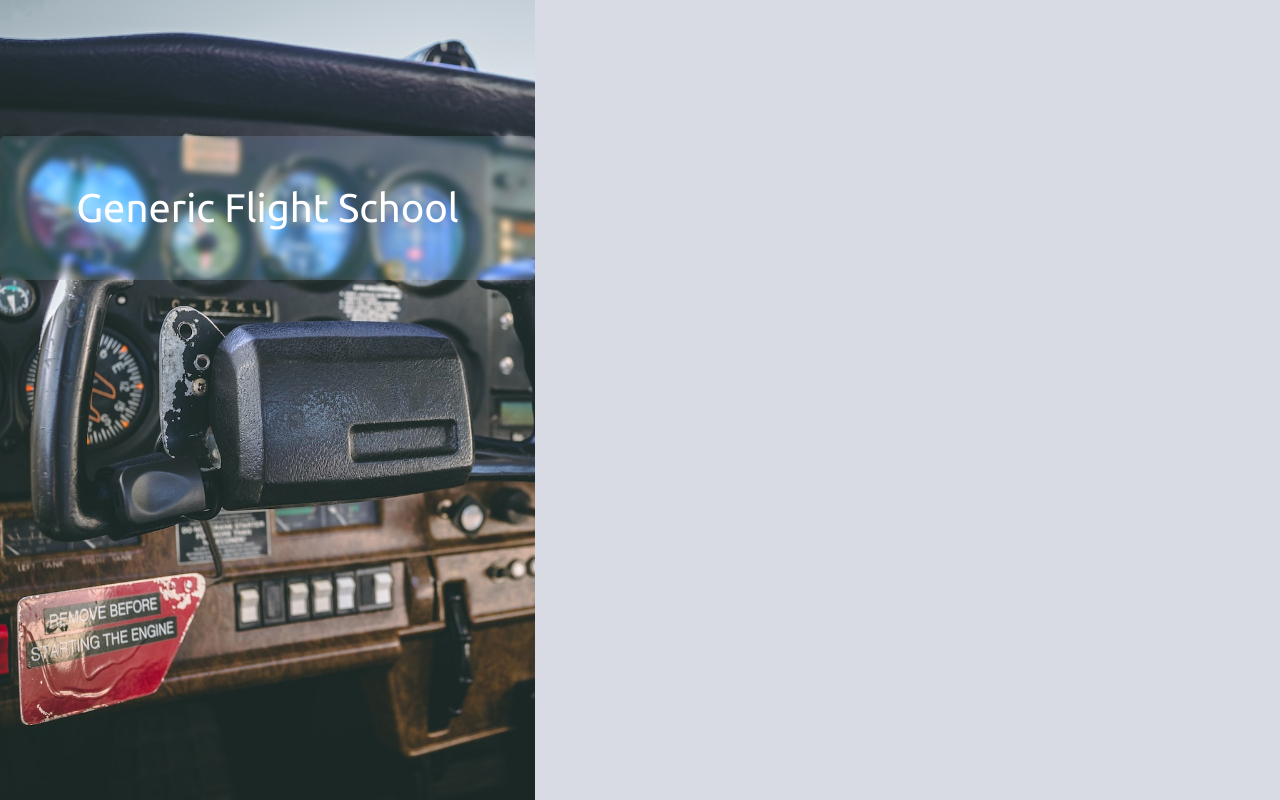
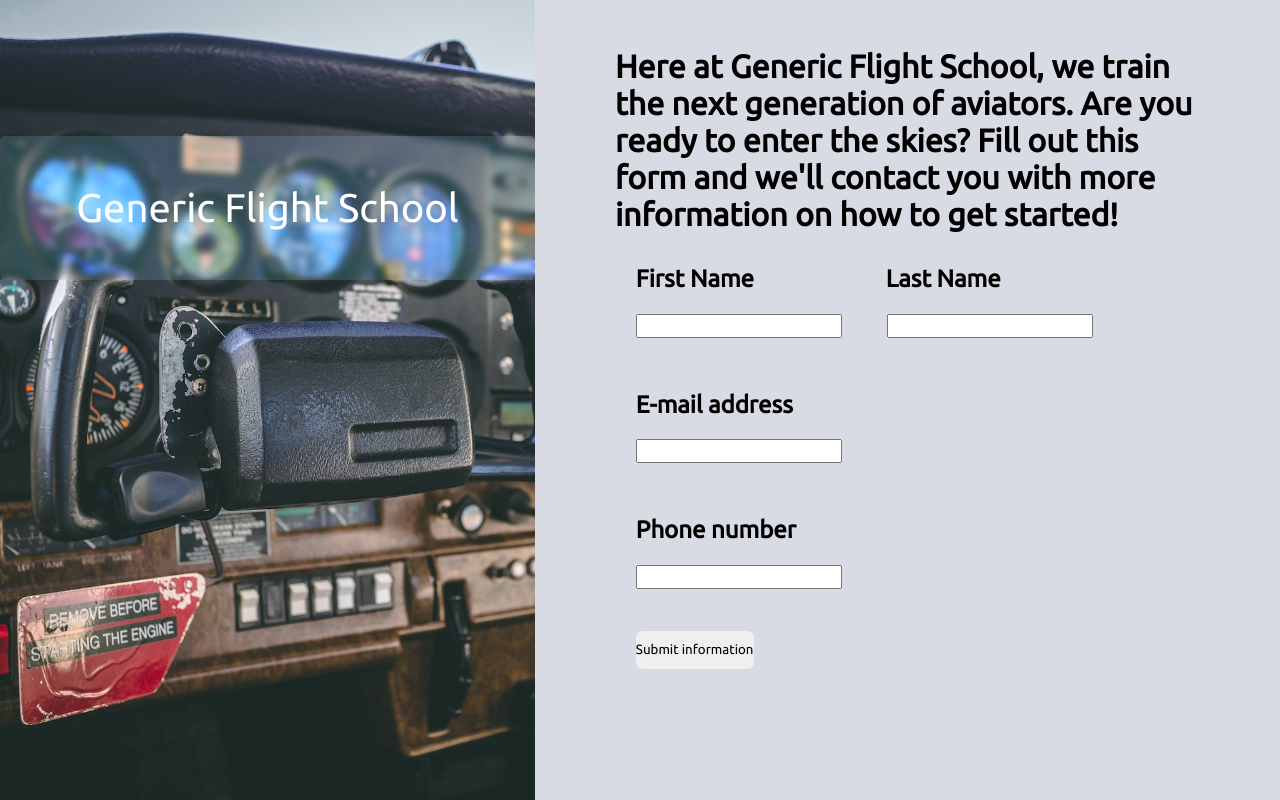
Before and after one commit to retop56/odin_sign_up_form, a plain HTML site: page index.html in a window 1280 px wide. Drawn offline with Linux system fonts and the light colour scheme.

Commit message:
Added info inputs and submit button

```diff
--- a/css/styles.css
+++ b/css/styles.css
@@ -11,12 +11,13 @@
 }
 
 body {
+  display: flex;
   height: 100vh;
   background-color: var(--main-bg-color);
 }
 
 .logo-sidebar {
-  width: 33.4375rem;
+  min-width: 33.4375rem;
   height: 100%;
   background-image: url(../jp-valery-xvZmhl-XV8c-unsplash.jpg);
   background-size: cover;
@@ -37,3 +38,33 @@ body {
   align-items: center;
   justify-content: center;
 }
+
+main {
+  margin: 3rem 5rem auto;
+}
+
+/* .input-box { */
+/* display: flex; */
+/* height: 10rem; */
+/* } */
+
+.text-labels {
+  margin-top: 2rem;
+  margin-left: 1.3rem;
+  display: inline-block;
+}
+
+.lname {
+  margin-left: 8rem;
+}
+
+input {
+  margin: 1.3rem;
+  height: 1.5rem;
+}
+
+input[type="submit"] {
+  height: 2.4rem;
+  border-radius: 0.4rem;
+  border: none;
+}
--- a/index.html
+++ b/index.html
@@ -1,39 +1,48 @@
 <!DOCTYPE html>
 <html lang="en">
+
 <head>
   <meta charset="UTF-8" />
-    <meta
-      http-equiv="X-UA-Compatible"
-      content="IE=edge"
-    />
-    <meta
-      name="viewport"
-      content="width=device-width, initial-scale=1.0"
-    />
-    <link
-      rel="preconnect"
-      href="https://fonts.googleapis.com"
-    />
-    <link
-      rel="preconnect"
-      href="https://fonts.gstatic.com"
-      crossorigin
-    />
-    <link
-      href="https://fonts.googleapis.com/css2?family=Ubuntu&display=swap"
-      rel="stylesheet"
-    />
-    <link
-      rel="stylesheet"
-      href="./css/styles.css"
-    />
+  <meta http-equiv="X-UA-Compatible" content="IE=edge" />
+  <meta name="viewport" content="width=device-width, initial-scale=1.0" />
+  <link rel="preconnect" href="https://fonts.googleapis.com" />
+  <link rel="preconnect" href="https://fonts.gstatic.com" crossorigin />
+  <link href="https://fonts.googleapis.com/css2?family=Ubuntu&display=swap" rel="stylesheet" />
+  <link rel="stylesheet" href="./css/styles.css" />
   <title>Sign-Up Form</title>
 </head>
+
 <body>
-    <div class="logo-sidebar">
+  <aside class="logo-sidebar">
     <div class="logo-box">
       <p class="logo-text">Generic Flight School</p>
     </div>
-    </div>
+  </aside>
+  <main>
+    <h1 class="heading-text">
+      Here at Generic Flight School, we train the next generation of aviators.
+      Are you ready to enter the skies? Fill out this form and we'll contact
+      you with more information on how to get started!
+    </h1>
+
+    <form>
+      <div class="input-box">
+
+        <h2 class="text-labels">First Name</h2>
+        <h2 class="text-labels lname">Last Name</h2>
+        <br />
+        <input type="text" id="fname" name="fname" />
+        <input type="text" id="lname" name="lname" /><br />
+        <h2 class="text-labels email">E-mail address</h2>
+        <br />
+        <input type="text" id="email-address" name="email-address" /><br />
+        <h2 class="text-labels number">Phone number</h2>
+        <br />
+        <input type="number" name="phone-number" id="phone-number" /><br />
+        <input type="submit" value="Submit information" </div>
+    </form>
+
+  </main>
 </body>
+
 </html>
```
Lines whose indentation alone changed are shown as unchanged.
